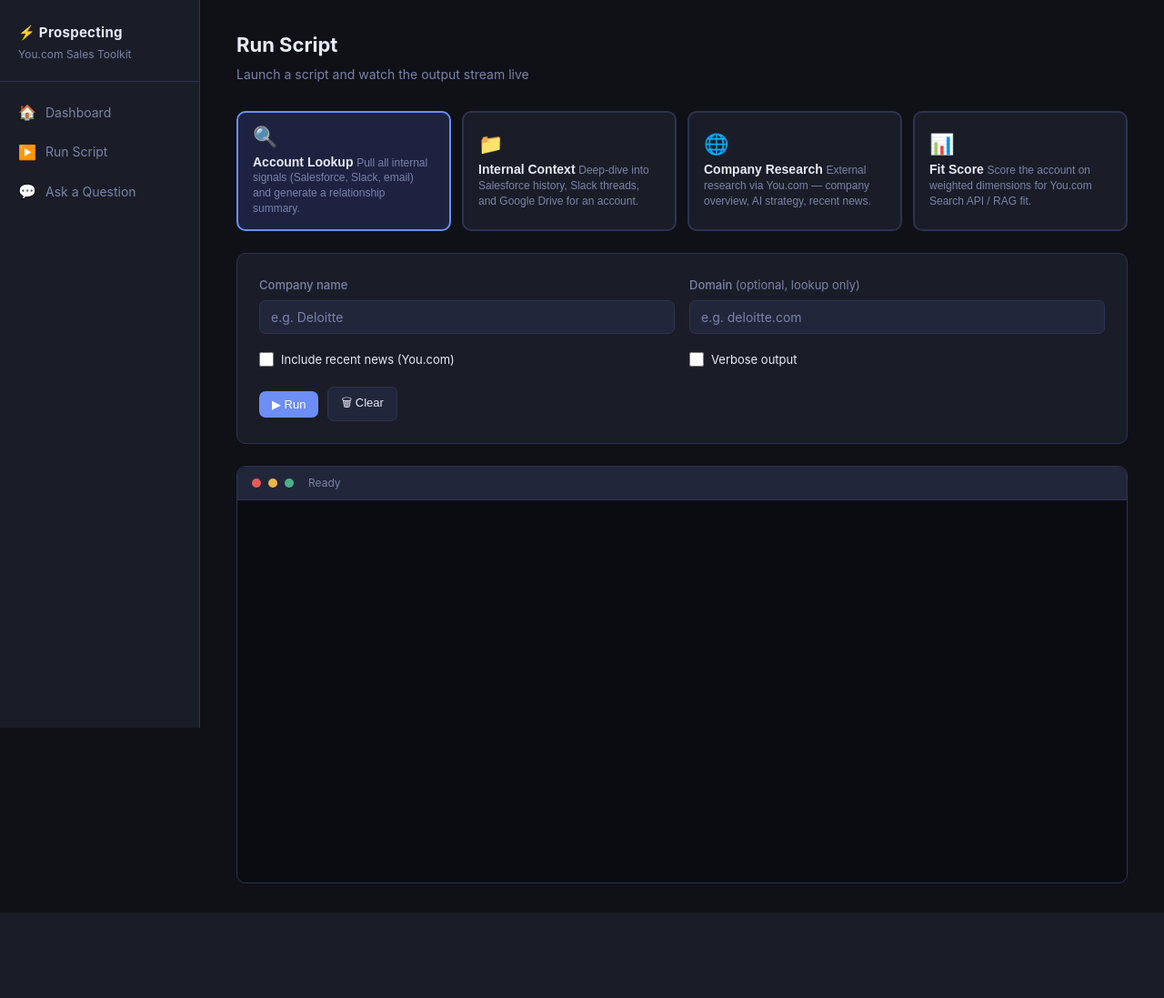
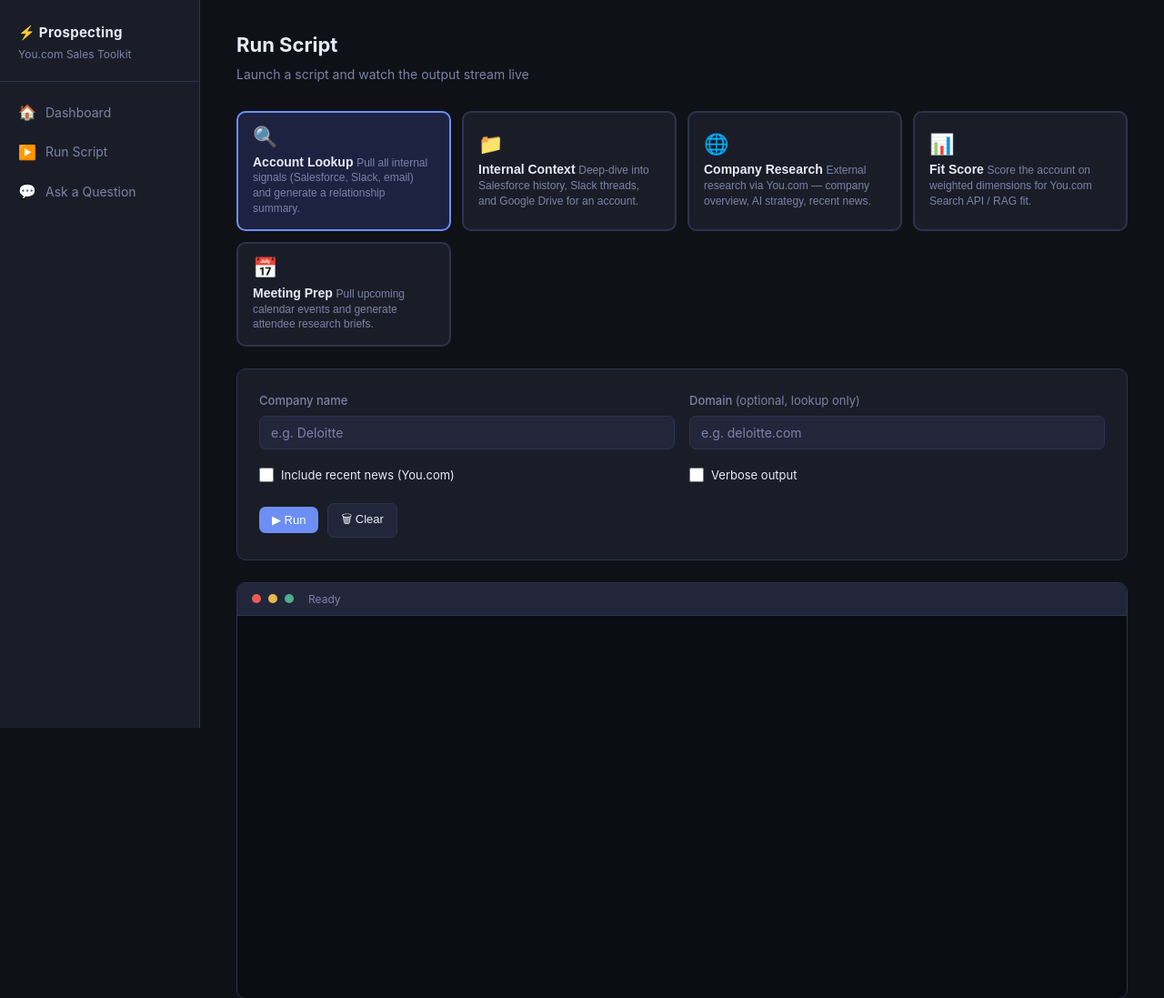
Before and after one commit to NOpderbeck/prospecting, a FastAPI app: page /run?script=lookup in a window 1280 px wide. Shown: the top 1097 px of the page at 91% size. Before the commit the page ends 1003 px from the top, so only its background shows below. Run offline with FastAPI, Linux system fonts and the light colour scheme; some libraries are stand-ins or nearby versions.

Commit message:
Add Meeting Prep to web frontend
- SCRIPT_META: new meeting_prep entry with no_company flag
- /run/stream: handles --days / --email args; skips company positional
- run.html: company row swaps to days dropdown + email checkbox on select
- dashboard.html: Meeting Prep card links to /run?script=meeting_prep
- style.css: badge-meeting_prep teal colour

Co-Authored-By: Claude Sonnet 4.6 <noreply@anthropic.com>

```diff
--- a/server.py
+++ b/server.py
@@ -74,6 +74,14 @@ SCRIPT_META = {
         "color": "orange",
         "icon": "📊",
     },
+    "meeting_prep": {
+        "label": "Meeting Prep",
+        "script": "meeting_prep.py",
+        "description": "Pull upcoming calendar events and generate attendee research briefs.",
+        "color": "teal",
+        "icon": "📅",
+        "no_company": True,  # does not take a company positional arg
+    },
 }
 
 REPORT_TYPE_ORDER = ["lookup", "context", "research", "score"]
@@ -88,6 +96,20 @@ def get_all_accounts() -> list[dict]:
     accounts = []
     if not REPORTS_DIR.exists():
         return accounts
+
+    # Include meeting_prep at the top if it has reports
+    mp_dir = REPORTS_DIR / "meeting_prep"
+    if mp_dir.exists():
+        mp_files = sorted(mp_dir.glob("*.md"))
+        if mp_files:
+            accounts.append({
+                "slug": "meeting_prep",
+                "display": "Meeting Prep",
+                "file_count": len(mp_files),
+                "latest_date": mp_files[-1].stem.split("_")[0],
+                "report_types": ["meeting_prep"],
+                "is_meeting_prep": True,
+            })
 
     SKIP_DIRS = {"meeting_prep"}
     for entry in sorted(REPORTS_DIR.iterdir()):
@@ -253,12 +275,14 @@ async def ask_query(
 
 @app.get("/run/stream")
 async def run_stream(
-    company: str,
+    company: str = "",
     script: str = "lookup",
     domain: str = "",
     news: str = "",
     url: str = "",
     verbose: str = "",
+    days: str = "1",
+    email: str = "",
 ):
     """SSE endpoint — streams subprocess stdout/stderr line by line."""
 
@@ -270,13 +294,30 @@ async def run_stream(
         return StreamingResponse(error_gen(), media_type="text/event-stream")
 
     # Build command
-    cmd = [sys.executable, str(BASE_DIR / script_info["script"]), company]
-    if domain:
-        cmd += ["--domain", domain]
-    if news == "true" and script == "lookup":
-        cmd.append("--news")
-    if url and script == "score":
-        cmd += ["--url", url]
+    cmd = [sys.executable, str(BASE_DIR / script_info["script"])]
+
+    if script == "meeting_prep":
+        # No company positional — uses --days instead
+        try:
+            days_int = max(1, min(5, int(days)))
+        except ValueError:
+            days_int = 1
+        cmd += ["--days", str(days_int)]
+        if email == "true":
+            cmd.append("--email")
+    else:
+        if not company:
+            async def error_gen():
+                yield f'data: {json.dumps({"line": "ERROR: company name is required", "done": True, "exit_code": 1})}\n\n'
+            return StreamingResponse(error_gen(), media_type="text/event-stream")
+        cmd.append(company)
+        if domain:
+            cmd += ["--domain", domain]
+        if news == "true" and script == "lookup":
+            cmd.append("--news")
+        if url and script == "score":
+            cmd += ["--url", url]
+
     if verbose == "true":
         cmd.append("--verbose")
 
--- a/static/style.css
+++ b/static/style.css
@@ -174,11 +174,12 @@ a:hover { color: var(--accent-h); text-decoration: underline; }
   text-transform: uppercase;
 }
 
-.badge-lookup   { background: #1a2e4a; color: #6c8ef5; }
-.badge-context  { background: #2a1e4a; color: #a47cf5; }
-.badge-research { background: #1a3a2a; color: #4caf8a; }
-.badge-score    { background: #3a2a10; color: #e8964d; }
-.badge-unknown  { background: var(--surface2); color: var(--muted); }
+.badge-lookup        { background: #1a2e4a; color: #6c8ef5; }
+.badge-context       { background: #2a1e4a; color: #a47cf5; }
+.badge-research      { background: #1a3a2a; color: #4caf8a; }
+.badge-score         { background: #3a2a10; color: #e8964d; }
+.badge-meeting_prep  { background: #0e2e30; color: #4ecdc4; }
+.badge-unknown       { background: var(--surface2); color: var(--muted); }
 
 /* ── Buttons ─────────────────────────────────────────────── */
 
--- a/templates/dashboard.html
+++ b/templates/dashboard.html
@@ -24,8 +24,12 @@
     </div>
     <div class="card-actions">
       <a class="btn btn-ghost btn-sm" href="/history/{{ acct.slug }}">📂 History</a>
+      {% if not acct.get('is_meeting_prep') %}
       <a class="btn btn-ghost btn-sm" href="/ask?company={{ acct.slug }}">💬 Ask</a>
       <a class="btn btn-primary btn-sm" href="/run?company={{ acct.display }}&script=lookup">▶ Run</a>
+      {% else %}
+      <a class="btn btn-primary btn-sm" href="/run?script=meeting_prep">▶ Run</a>
+      {% endif %}
     </div>
   </div>
   {% endfor %}
--- a/templates/run.html
+++ b/templates/run.html
@@ -14,6 +14,7 @@
     class="script-card {% if prefill_script == key %}selected{% endif %}"
     onclick="selectScript('{{ key }}')"
     data-script="{{ key }}"
+    data-no-company="{{ 'true' if meta.get('no_company') else 'false' }}"
     type="button"
   >
     <span class="script-icon">{{ meta.icon }}</span>
@@ -28,7 +29,8 @@
   <form id="run-form" onsubmit="startRun(event)">
     <input type="hidden" id="selected-script" value="{{ prefill_script }}"/>
 
-    <div class="form-row">
+    <!-- Company row — hidden for meeting_prep -->
+    <div class="form-row" id="company-row">
       <div class="form-group">
         <label for="company-input">Company name</label>
         <input
@@ -37,7 +39,6 @@
           type="text"
           placeholder="e.g. Deloitte"
           value="{{ prefill_company }}"
-          required
         />
       </div>
       <div class="form-group" id="domain-group">
@@ -48,6 +49,26 @@
           type="text"
           placeholder="e.g. deloitte.com"
         />
+      </div>
+    </div>
+
+    <!-- Meeting prep options — shown only for meeting_prep -->
+    <div class="form-row" id="meeting-prep-row" style="display:none;">
+      <div class="form-group">
+        <label for="days-select">Look-ahead window</label>
+        <select class="form-control" id="days-select">
+          <option value="1">Today only (1 day)</option>
+          <option value="2">2 days</option>
+          <option value="3">3 days</option>
+          <option value="4">4 days</option>
+          <option value="5">5 days</option>
+        </select>
+      </div>
+      <div class="form-group" style="display:flex;align-items:flex-end;padding-bottom:2px;">
+        <div class="checkbox-group">
+          <input type="checkbox" id="email-check"/>
+          <label for="email-check">Email output when done</label>
+        </div>
       </div>
     </div>
 
@@ -98,9 +119,15 @@ function selectScript(key) {
   document.querySelectorAll('.script-card').forEach(c => c.classList.remove('selected'));
   document.querySelector(`[data-script="${key}"]`).classList.add('selected');
 
-  // Show/hide extra options
-  document.getElementById('opt-news').style.display  = key === 'lookup' ? 'flex' : 'none';
-  document.getElementById('opt-url').style.display   = key === 'score'  ? 'block' : 'none';
+  const isMeetingPrep = key === 'meeting_prep';
+
+  // Toggle company row vs meeting-prep row
+  document.getElementById('company-row').style.display      = isMeetingPrep ? 'none'  : 'grid';
+  document.getElementById('meeting-prep-row').style.display = isMeetingPrep ? 'grid'  : 'none';
+
+  // Show/hide account-script extras
+  document.getElementById('opt-news').style.display    = key === 'lookup' ? 'flex'  : 'none';
+  document.getElementById('opt-url').style.display     = key === 'score'  ? 'block' : 'none';
   document.getElementById('domain-group').style.display = key === 'lookup' ? 'block' : 'none';
 }
 
@@ -126,27 +153,43 @@ function startRun(e) {
   e.preventDefault();
   if (evtSource) { evtSource.close(); }
 
-  const company  = document.getElementById('company-input').value.trim();
-  const script   = currentScript;
-  const domain   = document.getElementById('domain-input').value.trim();
-  const news     = document.getElementById('news-check').checked;
-  const url      = document.getElementById('url-input').value.trim();
-  const verbose  = document.getElementById('verbose-check').checked;
+  const script  = currentScript;
+  const verbose = document.getElementById('verbose-check').checked;
 
-  if (!company) { alert('Please enter a company name.'); return; }
+  let params;
+  let termLabel;
+
+  if (script === 'meeting_prep') {
+    const days  = document.getElementById('days-select').value;
+    const email = document.getElementById('email-check').checked;
+    params = new URLSearchParams({
+      script, days,
+      email:   email   ? 'true' : '',
+      verbose: verbose ? 'true' : '',
+    });
+    termLabel = `meeting_prep — ${days} day${days > 1 ? 's' : ''}`;
+  } else {
+    const company = document.getElementById('company-input').value.trim();
+    const domain  = document.getElementById('domain-input').value.trim();
+    const news    = document.getElementById('news-check').checked;
+    const url     = document.getElementById('url-input').value.trim();
+
+    if (!company) { alert('Please enter a company name.'); return; }
+
+    params = new URLSearchParams({
+      company, script, domain,
+      news:    news    ? 'true' : '',
+      url:     url,
+      verbose: verbose ? 'true' : '',
+    });
+    termLabel = `${script} — ${company}`;
+  }
 
   clearTerminal();
 
-  const params = new URLSearchParams({
-    company, script, domain,
-    news:    news    ? 'true' : '',
-    url:     url,
-    verbose: verbose ? 'true' : '',
-  });
-
   document.getElementById('run-status').innerHTML =
     '<span class="spinner"></span><span class="status-running">Running…</span>';
-  document.getElementById('term-label').textContent = `${script} — ${company}`;
+  document.getElementById('term-label').textContent = termLabel;
   document.getElementById('run-btn').disabled = true;
 
   evtSource = new EventSource(`/run/stream?${params}`);
@@ -160,7 +203,6 @@ function startRun(e) {
       document.getElementById('run-status').innerHTML = ok
         ? '<span class="status-ok">✓ Completed</span>'
         : `<span class="status-error">✗ Exited with code ${data.exit_code}</span>`;
-      // If line also present on final message
       if (data.line) appendLine(data.line, 'term-line-out');
       return;
     }
```
